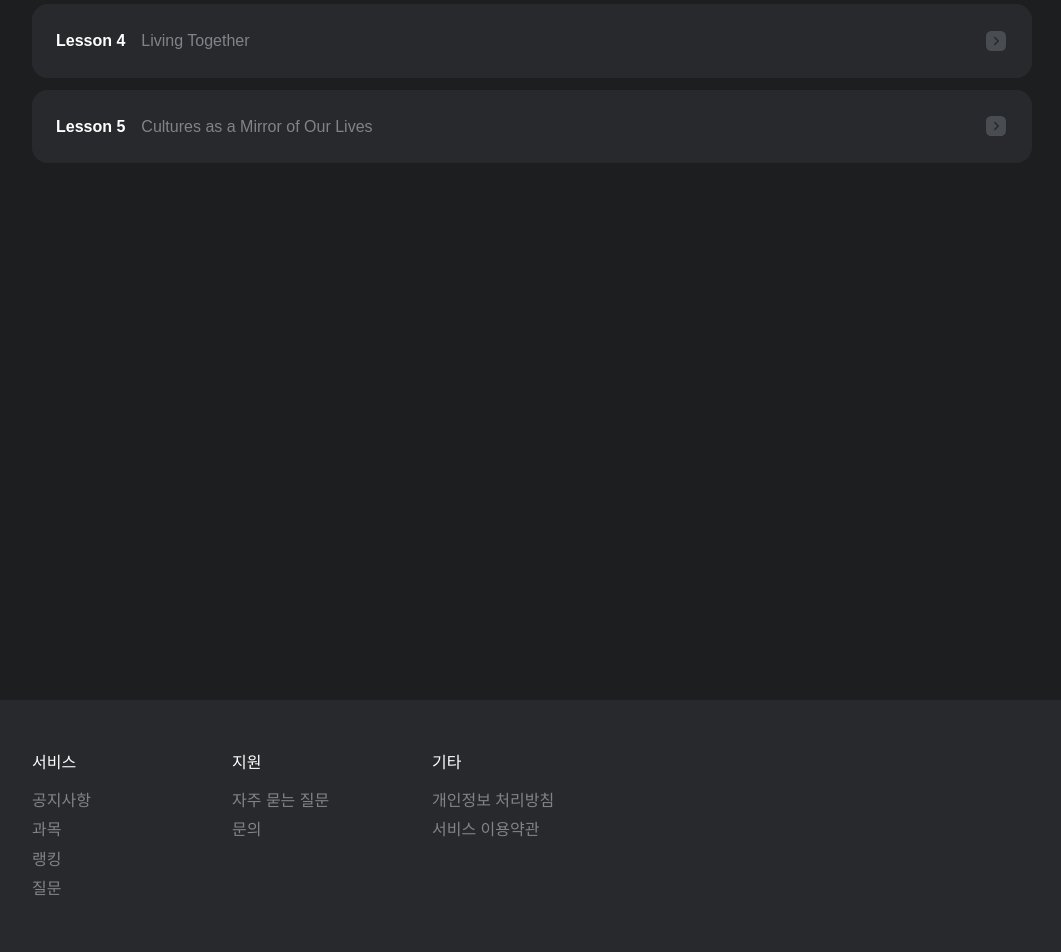
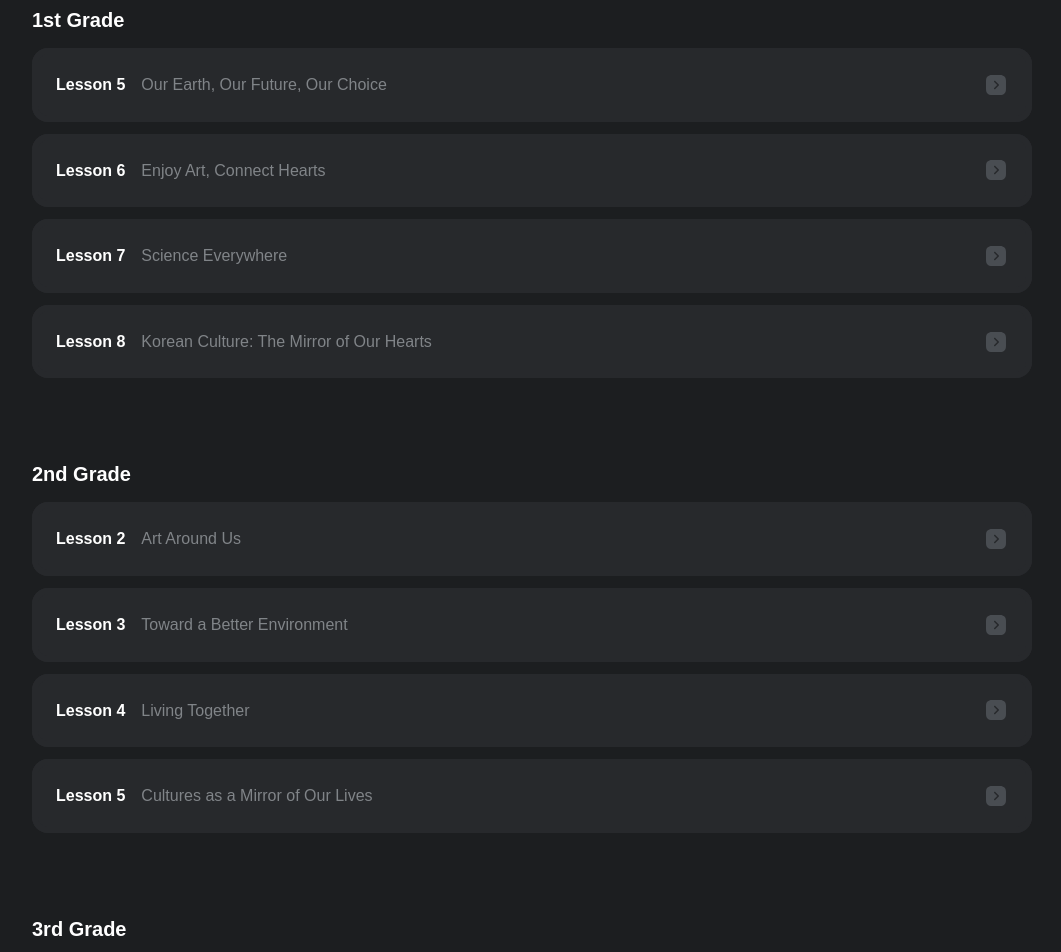
Before and after one commit to DSM-Project-Factory/JCG, a React (Create React App) app: page /english in a window 1280 px wide. Shown: the part 240-1192 px from the top of the page, without its empty margins (108-1169 px from the left). Built offline with nearby package versions, Linux system fonts and the light colour scheme; what emotion-normalize would draw is missing.

Commit message:
FIX: show all registered lesson

```diff
--- a/src/App.tsx
+++ b/src/App.tsx
@@ -15,7 +15,7 @@ function App() {
           <Route path="/" element={<Main />} />
           <Route path="/english">
             <Route path="" element={<English />} />
-            <Route path=":id" element={<EnglishDetail />} />
+            <Route path=":grade/:id" element={<EnglishDetail />} />
           </Route>
           <Route path="/all" element={<All />} />
           <Route path="/firstChapter" element={<Chapter />} />
--- a/src/page/english/English.tsx
+++ b/src/page/english/English.tsx
@@ -2,8 +2,19 @@ import styled from '@emotion/styled'
 import { InfoElement, Txt } from 'components'
 
 const data = [
-  { subject: 'Lesson 4', explanation: 'Living Together', linkTo: '/english/4' },
-  { subject: 'Lesson 5', explanation: 'Cultures as a Mirror of Our Lives', linkTo: '/english/5' },
+  [
+    { subject: 'Lesson 5', explanation: 'Our Earth, Our Future, Our Choice', linkTo: '/english/1/5' },
+    { subject: 'Lesson 6', explanation: 'Enjoy Art, Connect Hearts', linkTo: '/english/1/6' },
+    { subject: 'Lesson 7', explanation: 'Science Everywhere', linkTo: '/english/1/7' },
+    { subject: 'Lesson 8', explanation: 'Korean Culture: The Mirror of Our Hearts', linkTo: '/english/1/8' },
+  ],
+  [
+    { subject: 'Lesson 2', explanation: 'Art Around Us', linkTo: '/english/2/2' },
+    { subject: 'Lesson 3', explanation: 'Toward a Better Environment', linkTo: '/english/2/3' },
+    { subject: 'Lesson 4', explanation: 'Living Together', linkTo: '/english/2/4' },
+    { subject: 'Lesson 5', explanation: 'Cultures as a Mirror of Our Lives', linkTo: '/english/2/5' },
+  ],
+  []
 ]
 
 const English = () => {
@@ -11,8 +22,21 @@ const English = () => {
     <Frame>
       <Txt typography="h1">English</Txt>
       <ListDiv>
-        {data.map((value, index) => (
-          <InfoElement {...value} key={index} />
+        <Txt typography="h3">1st Grade</Txt>
+        {data[0].map((value, index) => (
+          <InfoElement {...value} key={"1st"+index}/>
+        ))}
+      </ListDiv>
+      <ListDiv>
+        <Txt typography="h3">2nd Grade</Txt>
+        {data[1].map((value, index) => (
+          <InfoElement {...value} key={"2nd"+index}/>
+        ))}
+      </ListDiv>
+      <ListDiv>
+        <Txt typography="h3">3rd Grade</Txt>
+        {data[2].map((value, index) => (
+          <InfoElement {...value} key={"3rd"+index}/>
         ))}
       </ListDiv>
     </Frame>
```
